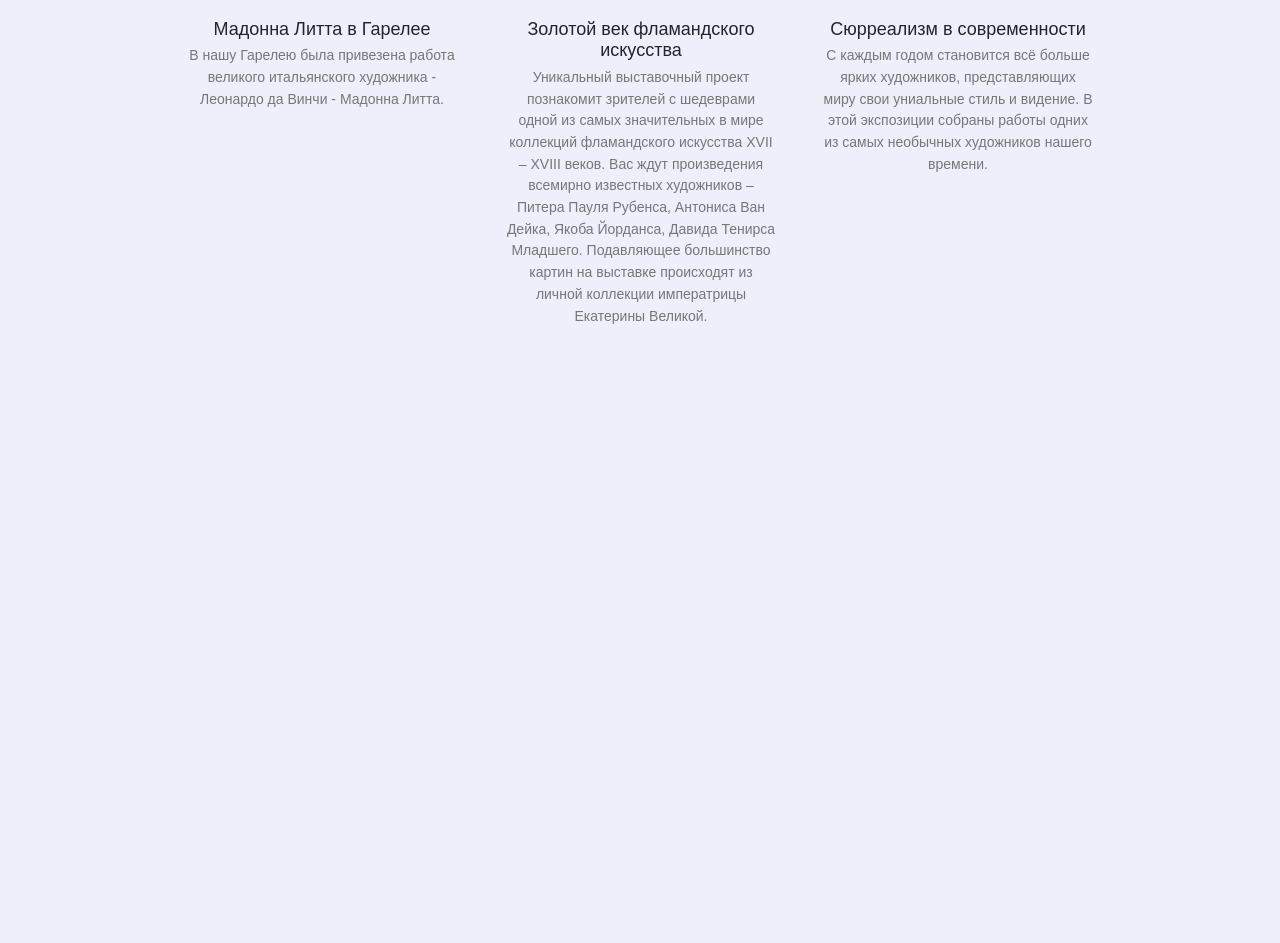
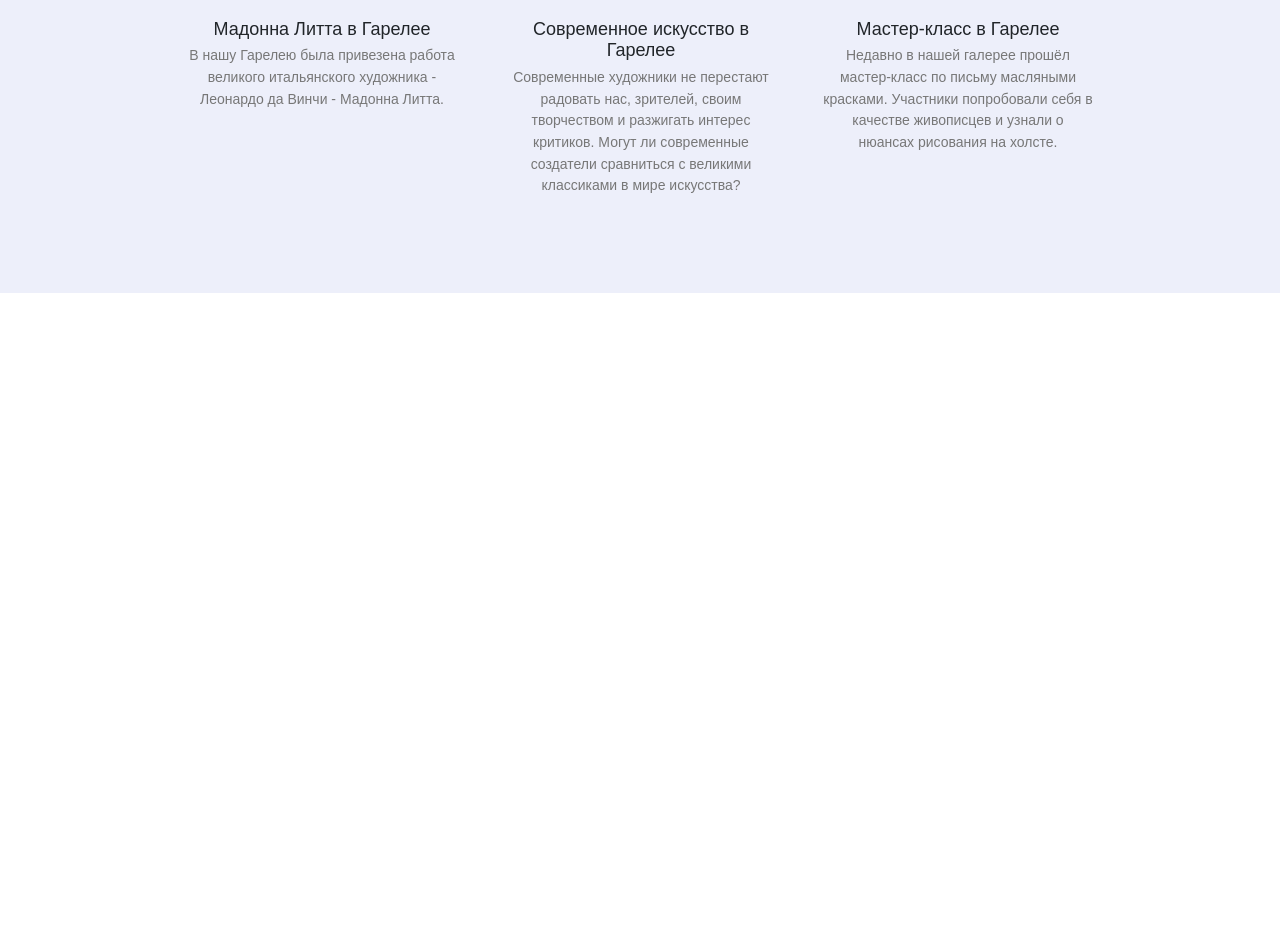
Before and after one commit to BlueEyedAnna/web-gallery, a Flask app: page / in a window 1280 px wide. Shown: the part 2135-3078 px from the top of the page. After the commit the page ends 2428 px from the top, so only its background shows below. Run offline with Flask 2, Linux system fonts and the light colour scheme; some libraries are stand-ins or nearby versions.

Commit message:
main_page_ready

```diff
--- a/app/static/css/main.css
+++ b/app/static/css/main.css
@@ -159,7 +159,7 @@ h1 {
 
 #third-section {
     background: #edeffa;
-    padding-bottom: 600px;
+    padding-bottom: 80px;
 }
 
 .photos {
--- a/app/templates/index.html
+++ b/app/templates/index.html
@@ -68,20 +68,15 @@
             </div>
             <div class="parts_item">
                 <img src="/static/img/news2.jpg" alt="Картинка2">
-                <h3>Золотой век фламандского искусства</h3>
-                <p>Уникальный выставочный проект познакомит зрителей с шедеврами одной
-                    из самых значительных в мире коллекций фламандского искусства XVII – XVIII веков.
-                    Вас ждут произведения всемирно известных художников – Питера Пауля Рубенса,
-                    Антониса Ван Дейка, Якоба Йорданса, Давида Тенирса Младшего.
-                    Подавляющее большинство картин на выставке происходят из личной коллекции
-                    императрицы Екатерины Великой.</p>
+                <h3>Современное искусство в Гарелее</h3>
+                <p>Современные художники не перестают радовать нас, зрителей, своим творчеством и разжигать интерес
+                критиков. Могут ли современные создатели сравниться с великими классиками в мире искусства?</p>
             </div>
             <div class="parts_item">
                 <img src="/static/img/news3.jpg" alt="Картинка3">
-                <h3>Сюрреализм в современности</h3>
-                <p>С каждым годом становится всё больше ярких художников,
-                представляющих миру свои униальные стиль и видение.
-                В этой экспозиции собраны работы одних из самых необычных художников нашего времени.</p>
+                <h3>Мастер-класс в Гарелее</h3>
+                <p>Недавно в нашей галерее прошёл мастер-класс по письму масляными красками.
+                Участники попробовали себя в качестве живописцев и узнали о нюансах рисования на холсте.</p>
             </div>
         </div>
     </div>
```
